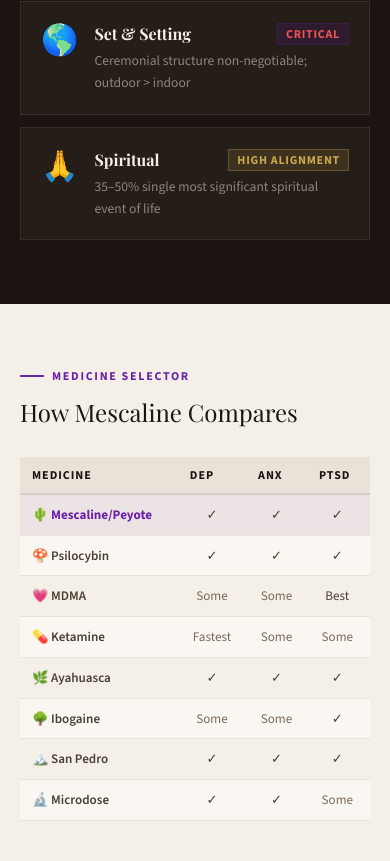
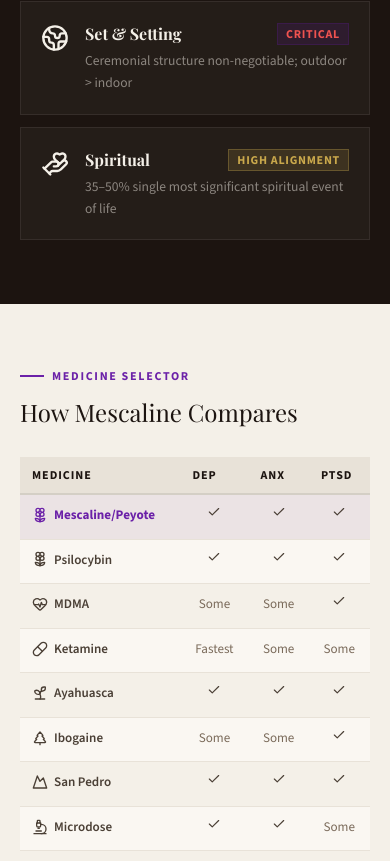
Before and after one commit to RRTONY/tonygreenberg-website, a Next.js app: page /peyote-mescaline in a window 390 px wide. Shown: the part 7303-8164 px from the top of the page. Built offline with nearby package versions, Linux system fonts and the light colour scheme; no server answers; a web font is replaced by a local one.

Commit message:
Checkpoint: Peyote/Mescaline interface policy repair: mapped active dimension and medicine table markers to Lucide components in the renderer, rendered legacy availability checks semantically, added regression coverage, and completed desktop/mobile visual validation.

```diff
--- a/src/app/peyote-mescaline/page.tsx
+++ b/src/app/peyote-mescaline/page.tsx
@@ -2,7 +2,25 @@ import { BackIcon, ForwardIcon } from "@/components/ui/inline-icons";
 import type { Metadata } from "next";
 import Image from "next/image";
 import Link from "next/link";
-import { AlertTriangle, ChevronDown } from "lucide-react";
+import {
+  AlertTriangle,
+  Brain,
+  Check,
+  ChevronDown,
+  CircleDot,
+  Flower2,
+  Globe2,
+  HandHeart,
+  Heart,
+  HeartPulse,
+  Hospital,
+  Microscope,
+  Mountain,
+  Pill,
+  Sprout,
+  TreePine,
+  type LucideIcon,
+} from "lucide-react";
 import {
   MESCALINE_PHARMACOLOGY,
   LATUDA_MIRROR,
@@ -43,6 +61,36 @@ const thClass =
   "border-b-2 border-[#D4CFC5] bg-[#E8E2D8] px-3 py-2.5 text-left text-xs font-extrabold tracking-[0.08em] whitespace-nowrap text-pri-ink uppercase";
 const tdClass =
   "border-b border-[#E8E2D8] px-3 py-2.5 align-top text-[.82rem] leading-[1.5] text-pri-brown";
+
+const DIMENSION_ICON_BY_KEY: Record<string, LucideIcon> = {
+  brain: Brain,
+  heart: Heart,
+  hospital: Hospital,
+  globe: Globe2,
+  "hand-heart": HandHeart,
+};
+
+const MEDICINE_ICON_BY_NAME: Record<string, LucideIcon> = {
+  "Mescaline/Peyote": Flower2,
+  Psilocybin: Flower2,
+  MDMA: HeartPulse,
+  Ketamine: Pill,
+  Ayahuasca: Sprout,
+  Ibogaine: TreePine,
+  "San Pedro": Mountain,
+  Microdose: Microscope,
+};
+
+const hasPositiveMedicineStatus = (value: string) =>
+  value === "Best" || value.codePointAt(0) === 0x2713;
+
+function MedicineStatusValue({ value }: { value: string }) {
+  return hasPositiveMedicineStatus(value) ? (
+    <Check aria-label="Yes" className="mx-auto size-3.5" />
+  ) : (
+    value
+  );
+}
 
 export default function PeyoteMescalinePage() {
   return (
@@ -360,12 +408,15 @@ export default function PeyoteMescalinePage() {
           Mescaline-Specific Readiness
         </h2>
         <div className="grid gap-3">
-          {MESCALINE_DIM_SCORES.map((d) => (
+          {MESCALINE_DIM_SCORES.map((d) => {
+            const Icon = DIMENSION_ICON_BY_KEY[d.icon] ?? CircleDot;
+
+            return (
               <div
                 key={d.dimension}
                 className="flex items-start gap-4 border border-pri-cream/8 bg-pri-cream/4 p-5"
               >
-              <div className="shrink-0 text-3xl">{d.icon}</div>
+                <Icon aria-hidden="true" className="mt-0.5 size-7 shrink-0 text-pri-cream" />
                 <div className="flex-1">
                   <div className="mb-1 flex flex-wrap items-center justify-between gap-2">
                     <div className="font-heading text-base font-bold text-pri-cream">
@@ -386,7 +437,8 @@ export default function PeyoteMescalinePage() {
                   <div className="text-[.85rem] leading-[1.6] text-pri-cream/50">{d.keyNote}</div>
                 </div>
               </div>
-          ))}
+            );
+          })}
         </div>
       </PriSection>
 
@@ -413,6 +465,7 @@ export default function PeyoteMescalinePage() {
             <tbody>
               {MEDICINE_SELECTOR.map((m, i) => {
                 const isMesc = m.medicine.includes("Mescaline");
+                const Icon = MEDICINE_ICON_BY_NAME[m.medicine] ?? CircleDot;
                 return (
                   <tr
                     key={m.medicine}
@@ -421,27 +474,29 @@ export default function PeyoteMescalinePage() {
                     <td
                       className={`${tdClass} ${isMesc ? "font-extrabold text-pri-purple" : "font-semibold"}`}
                     >
-                      {m.icon} {m.medicine}
+                      <span className="inline-flex items-center gap-1.5">
+                        <Icon aria-hidden="true" className="size-4" /> {m.medicine}
+                      </span>
                     </td>
                     <td
-                      className={`${tdClass} text-center ${m.depression === "✓" ? "text-[#3D6B44]" : "text-pri-tan"}`}
+                      className={`${tdClass} text-center ${hasPositiveMedicineStatus(m.depression) ? "text-[#3D6B44]" : "text-pri-tan"}`}
                     >
-                      {m.depression}
+                      <MedicineStatusValue value={m.depression} />
                     </td>
                     <td
-                      className={`${tdClass} text-center ${m.anxiety === "✓" ? "text-[#3D6B44]" : "text-pri-tan"}`}
+                      className={`${tdClass} text-center ${hasPositiveMedicineStatus(m.anxiety) ? "text-[#3D6B44]" : "text-pri-tan"}`}
                     >
-                      {m.anxiety}
+                      <MedicineStatusValue value={m.anxiety} />
                     </td>
                     <td
-                      className={`${tdClass} text-center ${m.ptsd === "✓" || m.ptsd === "Best" ? "text-[#3D6B44]" : "text-pri-tan"}`}
+                      className={`${tdClass} text-center ${hasPositiveMedicineStatus(m.ptsd) ? "text-[#3D6B44]" : "text-pri-tan"}`}
                     >
-                      {m.ptsd}
+                      <MedicineStatusValue value={m.ptsd} />
                     </td>
                     <td
-                      className={`${tdClass} text-center ${m.addiction === "✓" || m.addiction === "Best" ? "text-[#3D6B44]" : "text-pri-tan"}`}
+                      className={`${tdClass} text-center ${hasPositiveMedicineStatus(m.addiction) ? "text-[#3D6B44]" : "text-pri-tan"}`}
                     >
-                      {m.addiction}
+                      <MedicineStatusValue value={m.addiction} />
                     </td>
                     <td className={tdClass}>{m.duration}</td>
                     <td className={tdClass}>{m.beginner}</td>
--- a/src/lib/content/pri-mescaline-module.ts
+++ b/src/lib/content/pri-mescaline-module.ts
@@ -307,31 +307,31 @@ export interface DimScoreRow {
 
 export const MESCALINE_DIM_SCORES: DimScoreRow[] = [
   {
-    icon: "\u{1F9E0}",
+    icon: "brain",
     dimension: "Mental",
     threshold: "High",
     keyNote: "8\u201312hr duration demands stability; no active psychosis",
   },
   {
-    icon: "\u{1F496}",
+    icon: "heart",
     dimension: "Emotional",
     threshold: "Moderate-High",
     keyNote: "Gentle vs ibogaine; difficult emotions surface",
   },
   {
-    icon: "\u{1F3E5}",
+    icon: "hospital",
     dimension: "Physical",
     threshold: "Moderate",
     keyNote: "Cardio clearance needed; MAOI/Lithium contraindicated; nausea hrs 1\u20133",
   },
   {
-    icon: "\u{1F30E}",
+    icon: "globe",
     dimension: "Set & Setting",
     threshold: "Critical",
     keyNote: "Ceremonial structure non-negotiable; outdoor > indoor",
   },
   {
-    icon: "\u{1F64F}",
+    icon: "hand-heart",
     dimension: "Spiritual",
     threshold: "High Alignment",
     keyNote: "35\u201350% single most significant spiritual event of life",
```
Also changed, not shown: 2 other files (tests, documents, lock files or other folders). Lines whose indentation alone changed are shown as unchanged.
